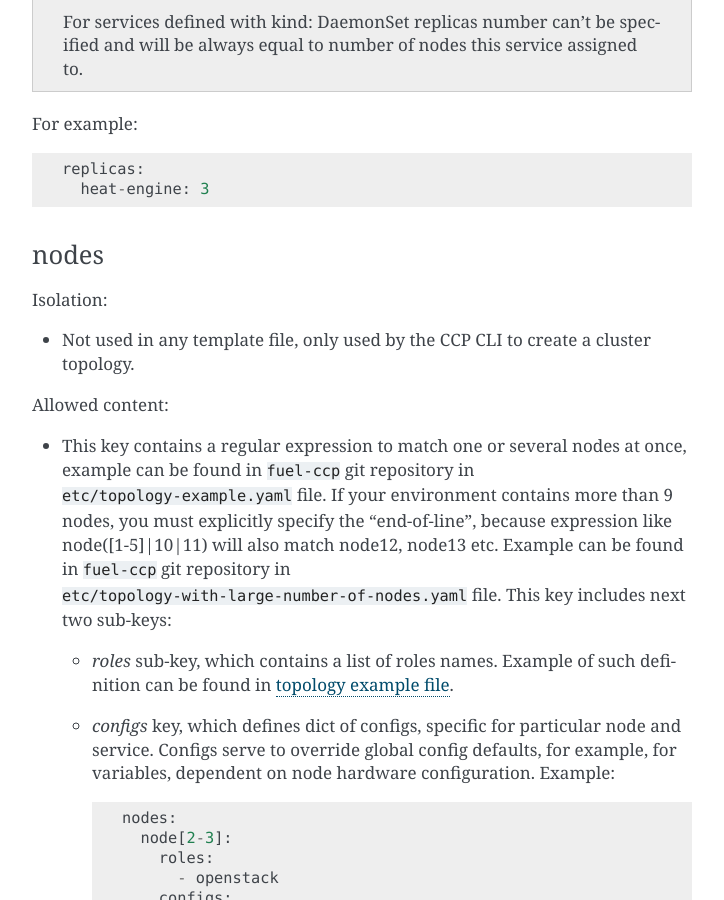
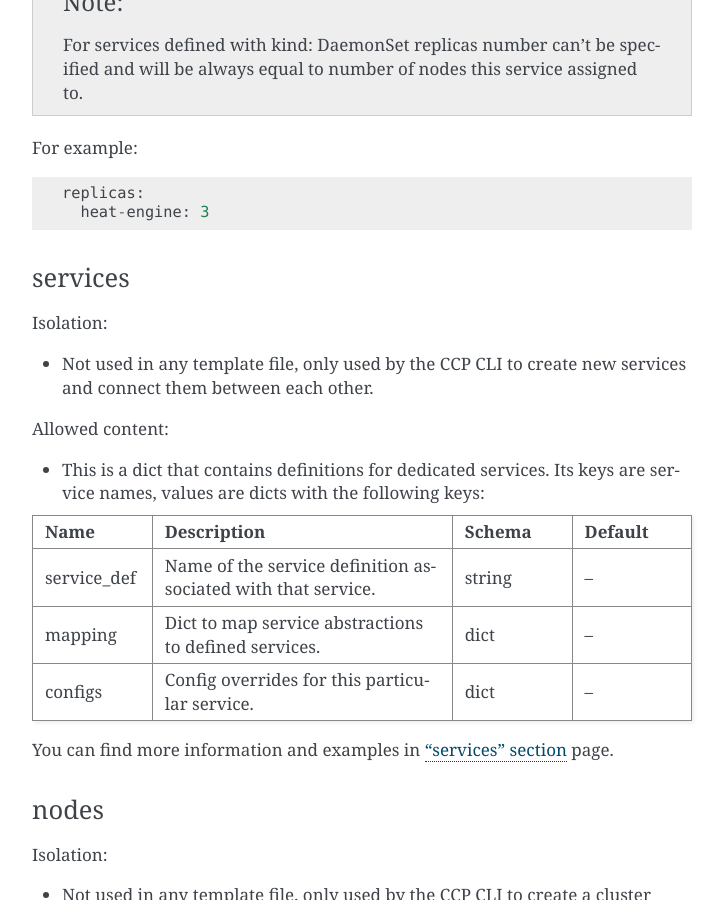
Before and after one commit to openstack-archive/fuel-ccp, a Sphinx documentation site: the page built from doc/source/config/types.rst, in a window 1280 px wide and 900 px high, scrolled down 8122 px. Shown: the whole window, without its empty margins (388-1112 px from the left). Built offline with Sphinx 7.4.7, drawn with Linux system fonts in a browser that asks for light colours; some of the changed text lies outside the part shown.

Commit message:
Adding "services" doc
Change-Id: Ida3c2f2a3ee4e40f43e4bf28898c66b145975560

```diff
--- a/doc/source/config/types.rst
+++ b/doc/source/config/types.rst
@@ -44,6 +44,7 @@ of the microservices and credentials for connecting to Kubernetes cluster.
 - :ref:`configs`
 - :ref:`files`
 - :ref:`kubernetes`
+- :ref:`services`
 - :ref:`nodes`
 - :ref:`roles`
 - :ref:`replicas`
@@ -470,6 +471,45 @@ For example:
  replicas:
    heat-engine: 3
 
+
+.. _services
+
+services
+--------
+
+Isolation:
+
+- Not used in any template file, only used by the CCP CLI to create new
+  services and connect them between each other.
+
+Allowed content:
+
+- This is a dict that contains definitions for dedicated services.
+  Its keys are service names, values are dicts with the following keys:
+
+.. list-table::
+   :widths: 10 25 10 10
+   :header-rows: 1
+
+   * - Name
+     - Description
+     - Schema
+     - Default
+   * - service_def
+     - Name of the service definition associated with that service.
+     - string
+     - --
+   * - mapping
+     - Dict to map service abstractions to defined services.
+     - dict
+     - --
+   * - configs
+     - Config overrides for this particular service.
+     - dict
+     - --
+
+You can find more information and examples in :doc:`services` page.
+
 .. _nodes:
 
 nodes
```
Also changed, not shown: doc/source/config/services.rst (added, +77 -0 lines).
